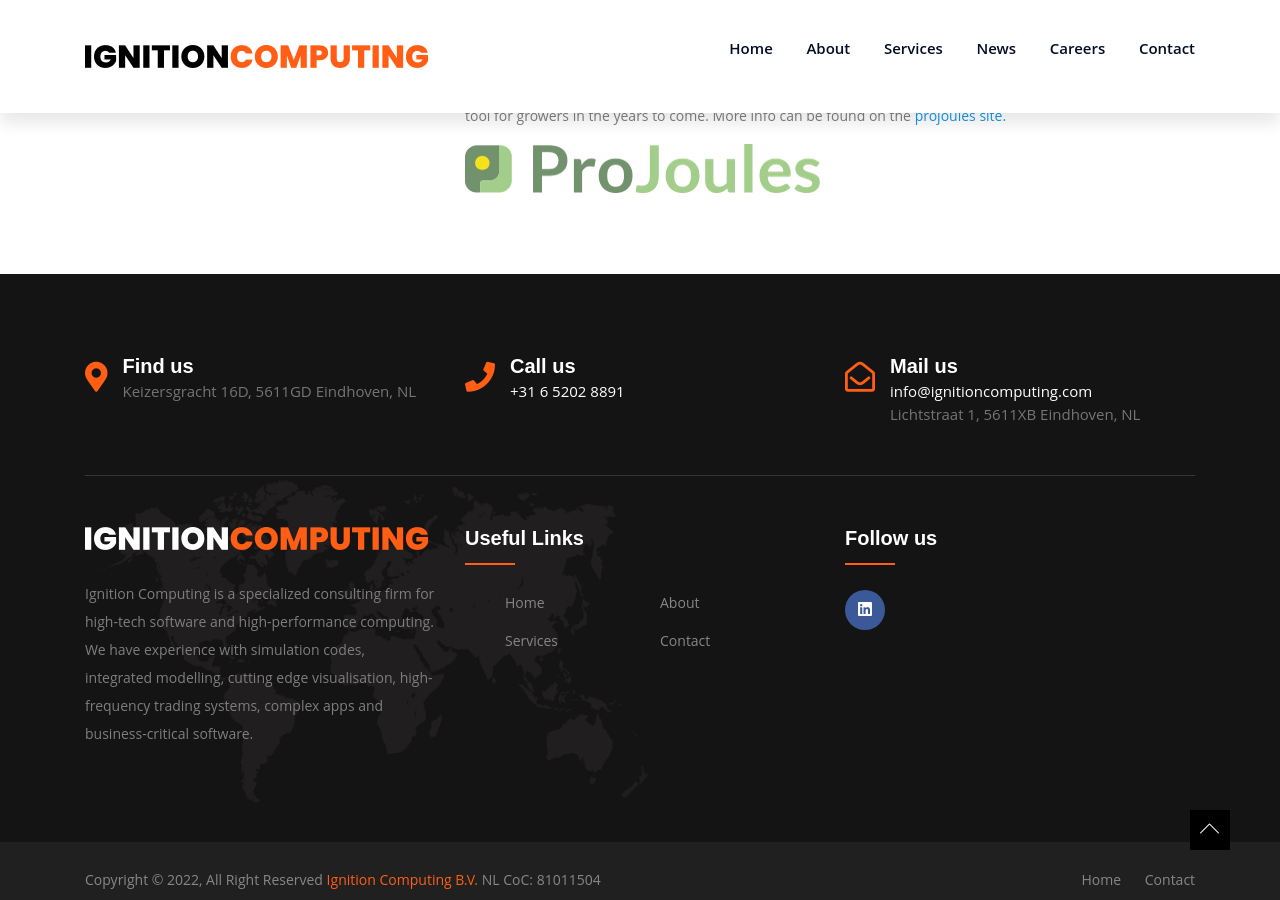
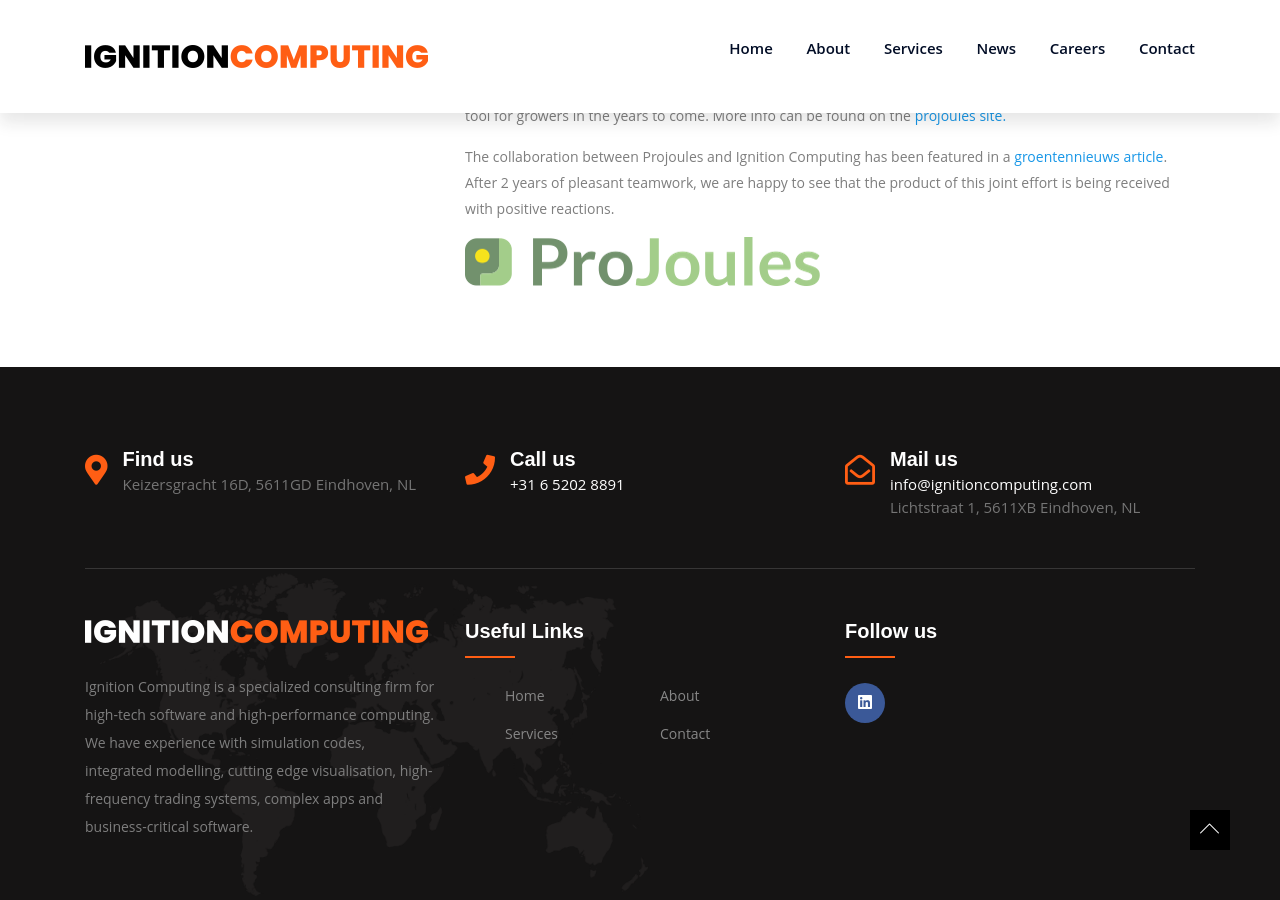
Before and after one commit to koenstrien/ignitioncomputing, a Jekyll site: the page built from _posts/news/2023-04-24-Projoules-Horticulture-Modeling-Tool.md, in a window 1280 px wide and 900 px high, scrolled down 1402 px. Built offline with Jekyll 4.4.1, drawn with Linux system fonts in a browser that asks for light colours.

Commit message:
added groentennieuws article to post

```diff
--- a/_posts/news/2023-04-24-Projoules-Horticulture-Modeling-Tool.md
+++ b/_posts/news/2023-04-24-Projoules-Horticulture-Modeling-Tool.md
@@ -17,4 +17,6 @@
 
 In conclusion, Projoules is a powerful and innovative tool for greenhouse crop planning and management. By using physics-based models and incorporating both scientific research and practical experience, the platform provides growers with a comprehensive set of tools for optimizing crop growth and maximizing yield. With its emphasis on supporting growers and its ongoing development, Projoules is sure to continue to be a valuable tool for growers in the years to come. More info can be found on the [projoules site.](https://www.projoules.com/)
 
+The collaboration between Projoules and Ignition Computing has been featured in a [groentennieuws article](https://www.groentennieuws.nl/article/9536252/de-beste-modellen-beschikbaar-maken-voor-iedere-teler/). After 2 years of pleasant teamwork, we are happy to see that the product of this joint effort is being received with positive reactions.
+
 [![Projoules](/assets/img/clients/projoules.png)](https://www.projoules.com/)
```
